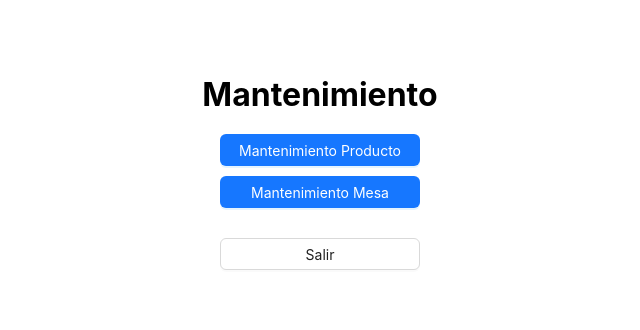
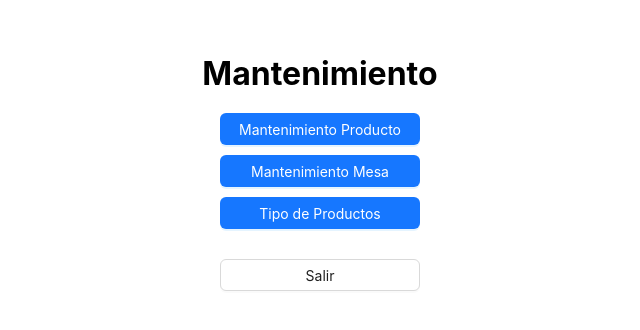
Before and after one commit to PieroCM/trabajo_ADA_Final, a React (Create React App) app: page /mantenimiento in a window 1280 px wide. Shown: the part 238-568 px from the top of the page, without its empty margins (320-960 px from the left). Built offline with nearby package versions, Linux system fonts and the light colour scheme.

Commit message:
Dependencias de Mantenimiento  Tipo Productos

```diff
--- a/src/App.js
+++ b/src/App.js
@@ -8,6 +8,7 @@ import RegistroEmp from './components/registroEmp';
 import Opciones from './components/opciones';
 import MenuMant from './components/MenuMant';
 import RegisterPro from './components/registroPro';
+import MantTipoProductos from './components/MantTipoProductos';
 
 
 function App() {
@@ -19,6 +20,7 @@ function App() {
         <Route path="/registro" element={<RegistroEmp />} />
         <Route path="/mantenimiento"element={<MenuMant/>} />
         <Route path="/registro_producto"element={<RegisterPro/>} />
+        <Route path="/mantenimiento_tipo_productos"element={<MantTipoProductos/>}/>
       </Routes>
 
     </Router>
--- a/src/components/MenuMant.js
+++ b/src/components/MenuMant.js
@@ -23,6 +23,13 @@ export default function MenuMant() {
                 Mantenimiento Mesa
             </Button>
             <Button
+                type="primary"
+                style={{ marginBottom: '10px', width: '200px' }}
+                onClick={() => navigate('/mantenimiento_tipo_productos')} // Navegación al hacer clic
+            >
+                Tipo de Productos
+            </Button>
+            <Button
                 type="default"
                 style={{ marginTop: '20px', width: '200px' }}
                 onClick={() => navigate('/opciones')} // Navegación al hacer clic en "Salir"
```
Also changed, not shown: 2 other files (tests, documents, lock files or other folders).
